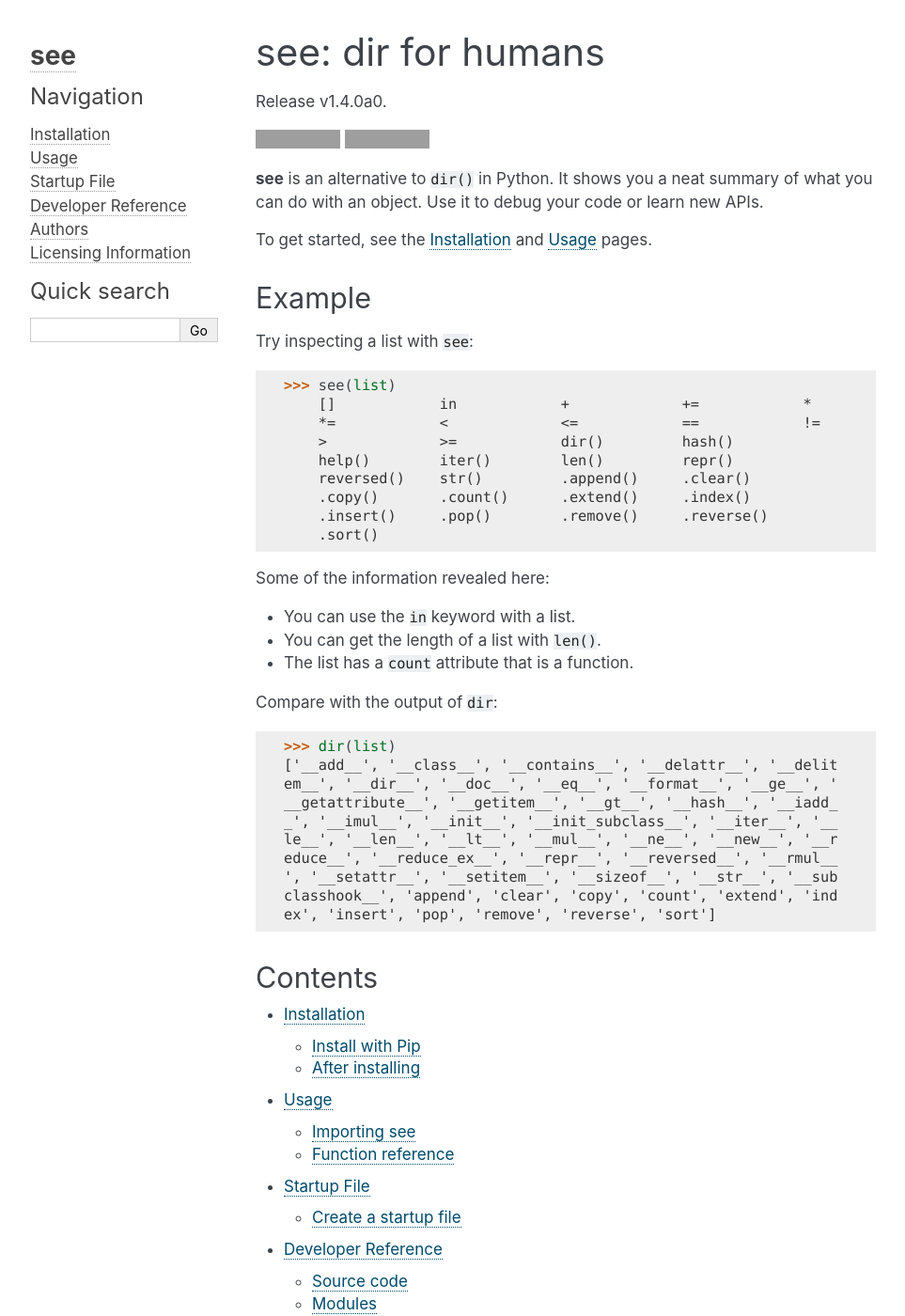
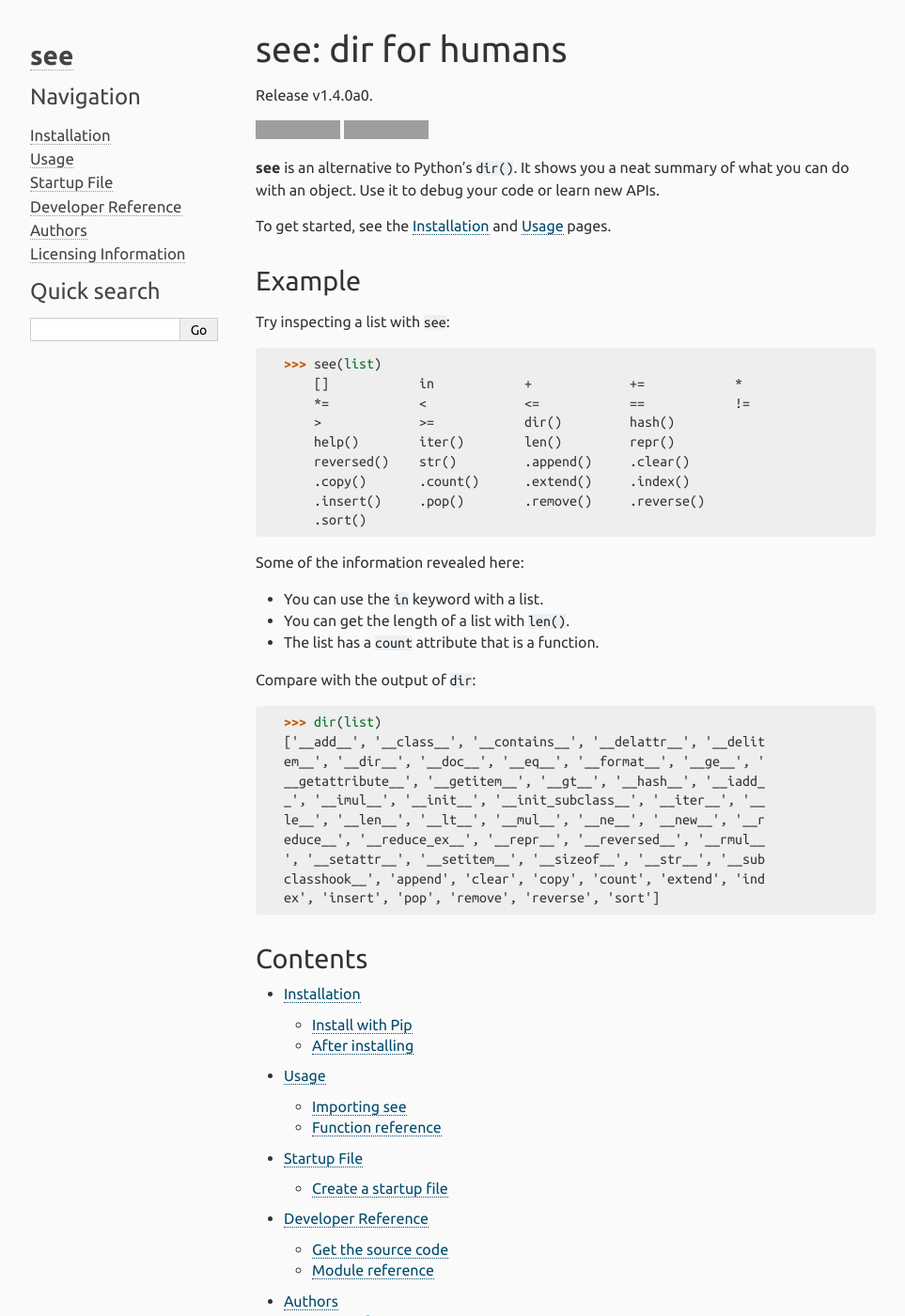
Before and after one commit to ljcooke/see, a Sphinx documentation site: the page built from docs/index.rst, in a window 1280 px wide and 1400 px high. Shown: the whole window at 94% size, without its empty margins (148-1111 px from the left). Built offline with Sphinx 7.4.7, drawn with Linux system fonts in a browser that asks for light colours; some of the changed text lies outside the part shown; grey boxes are pictures that could not be loaded.

Commit message:
Update CSS, use Ubuntu webfonts; update docs

```diff
--- /dev/null
+++ b/docs/_static/custom.css
@@ -0,0 +1,26 @@
+@import url('https://fonts.googleapis.com/css?family=Ubuntu+Mono:400,700|Ubuntu:400,700');
+
+html, body, div.body {
+    background: #fafafa;
+}
+
+dl.class,
+dl.exception,
+dl.function {
+    background: #fff;
+    border: 1px solid #e5e5e5;
+    border-radius: 4px;
+    margin-top: 1.5em;
+    padding: 1em 1em 0.25em;
+}
+
+dl.class {
+    border-color: #b8c3ff;
+}
+dl.exception {
+    border-color: #ff8b9c;
+}
+
+pre {
+    border-radius: 4px;
+}
--- a/docs/conf.py
+++ b/docs/conf.py
@@ -101,8 +101,16 @@
     #'canonical_url': '',
 
     'fixed_sidebar': True,
+    'show_powered_by': False,
 
-    'font_family': '-apple-system, "Segoe UI", "Roboto", "Helvetica Neue", "Arial", "Helvetica", sans-serif',
+    # Fonts - see _static/custom.css
+    'font_family': '"Ubuntu", -apple-system, "Segoe UI", "Roboto", "Helvetica Neue", "Arial", "Helvetica", sans-serif',
+    'font_size': '1em',
+    'code_font_family': 'Ubuntu Mono, Consolas, Menlo, "Deja Vu Sans Mono", "Bitstream Vera Sans Mono", monospace',
+    'code_font_size': '1em',
+    'body_text': '#333',
+    'footer_text': '#888',
+    'sidebar_text': '#888',
 }
 
 html_theme_options['caption_font_family'] = html_theme_options['font_family']
@@ -123,6 +131,13 @@
         'donate.html',
     ],
 }
+
+# If true, links to the reST sources are added to the pages.
+html_show_sourcelink = False
+
+# Path to custom.css
+html_static_path = ['_static']
+
 
 
 # -- Options for HTMLHelp output ------------------------------------------
--- a/docs/dev/index.rst
+++ b/docs/dev/index.rst
@@ -4,8 +4,8 @@
 Developer Reference
 ===================
 
-Source code
------------
+Get the source code
+-------------------
 
 The source code is maintained
 `on GitHub <https://github.com/araile/see>`_.
@@ -14,8 +14,8 @@
 * `Code of Conduct <https://github.com/araile/see/blob/develop/CODE_OF_CONDUCT.md>`_
 
 
-Modules
--------
+Module reference
+----------------
 
 .. toctree::
 
--- a/docs/index.rst
+++ b/docs/index.rst
@@ -20,7 +20,7 @@
 .. image:: https://coveralls.io/repos/github/araile/see/badge.svg?branch=develop
     :target: https://coveralls.io/github/araile/see?branch=develop
 
-**see** is an alternative to ``dir()`` in Python.
+**see** is an alternative to Python's ``dir()``.
 It shows you a neat summary of what you can do with an object.
 Use it to debug your code or learn new APIs.
 
--- a/docs/usage.rst
+++ b/docs/usage.rst
@@ -7,7 +7,7 @@
 Importing see
 -------------
 
-The function named ``see`` is all you need to use **see**.
+The function named ``see`` is all you need.
 In the Python interpreter, run::
 
     >>> from see import see
```
Also changed, not shown: 1 other file.
